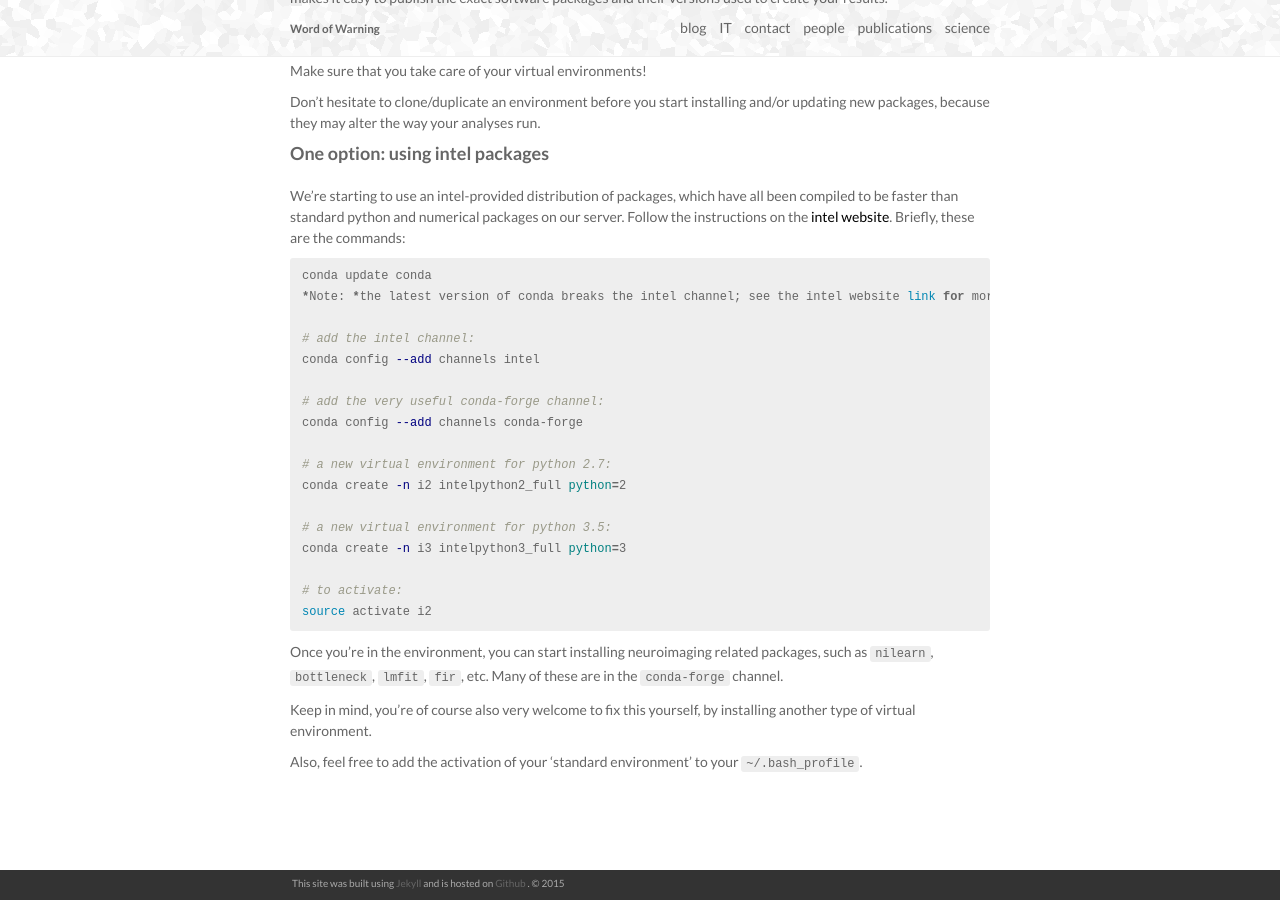
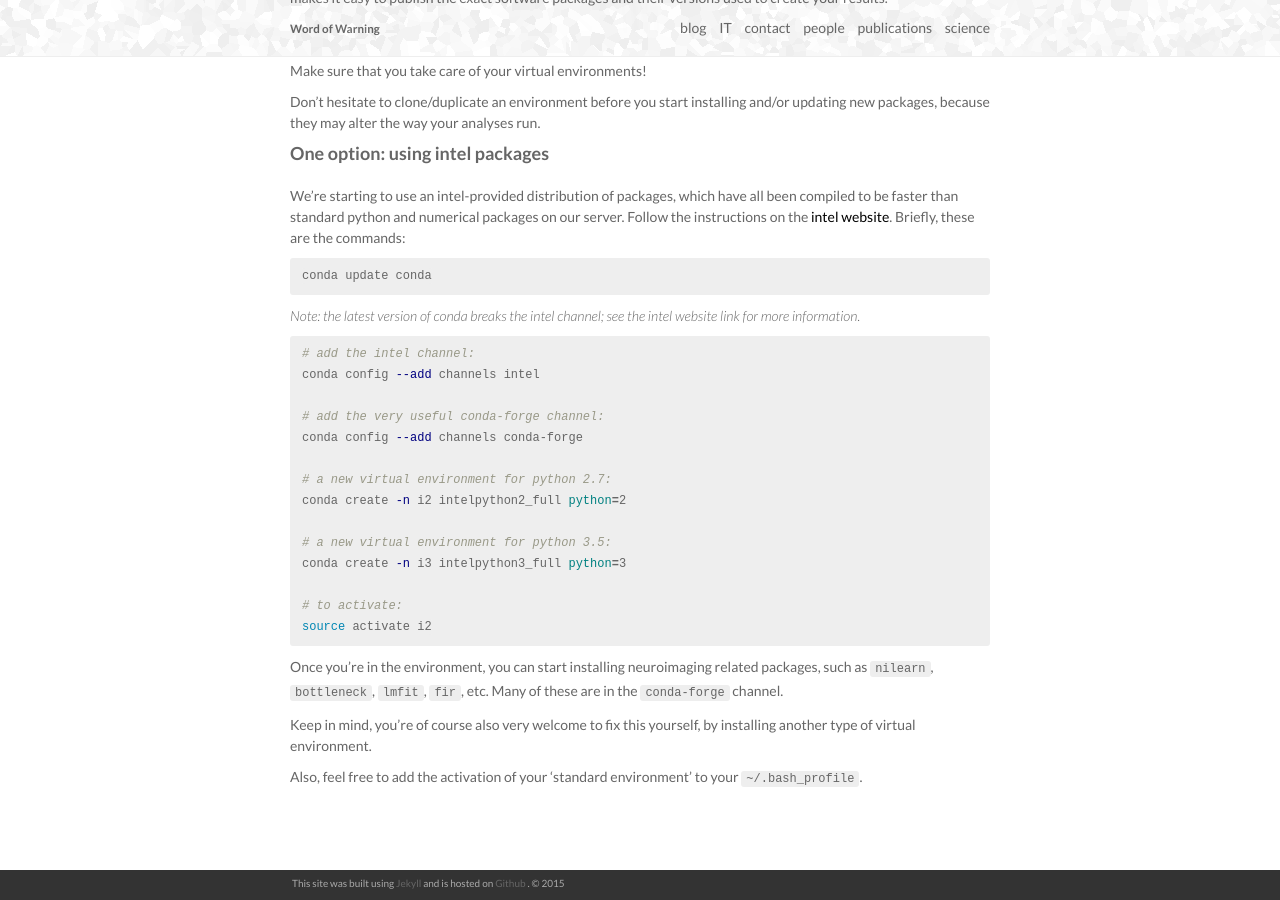
Before and after one commit to tknapen/tknapen.github.io, a Jekyll site: the page built from _IT/2016-09-14-python.markdown, in a window 1280 px wide and 900 px high, scrolled down 906 px. Built offline with Jekyll 4.4.1, drawn with Linux system fonts in a browser that asks for light colours; nearby versions of some CDN libraries.

Commit message:
added some extra info to the python install page

```diff
--- a/_IT/2016-09-14-python.markdown
+++ b/_IT/2016-09-14-python.markdown
@@ -58,8 +58,10 @@ We're starting to use an intel-provided distribution of packages, which have all
 Briefly, these are the commands:
 {% highlight bash %}
 conda update conda
-*Note: *the latest version of conda breaks the intel channel; see the intel website link for more information.
+{% endhighlight %}
+*Note: the latest version of conda breaks the intel channel; see the intel website link for more information.*
 
+{% highlight bash %}
 # add the intel channel:
 conda config --add channels intel
 
```
